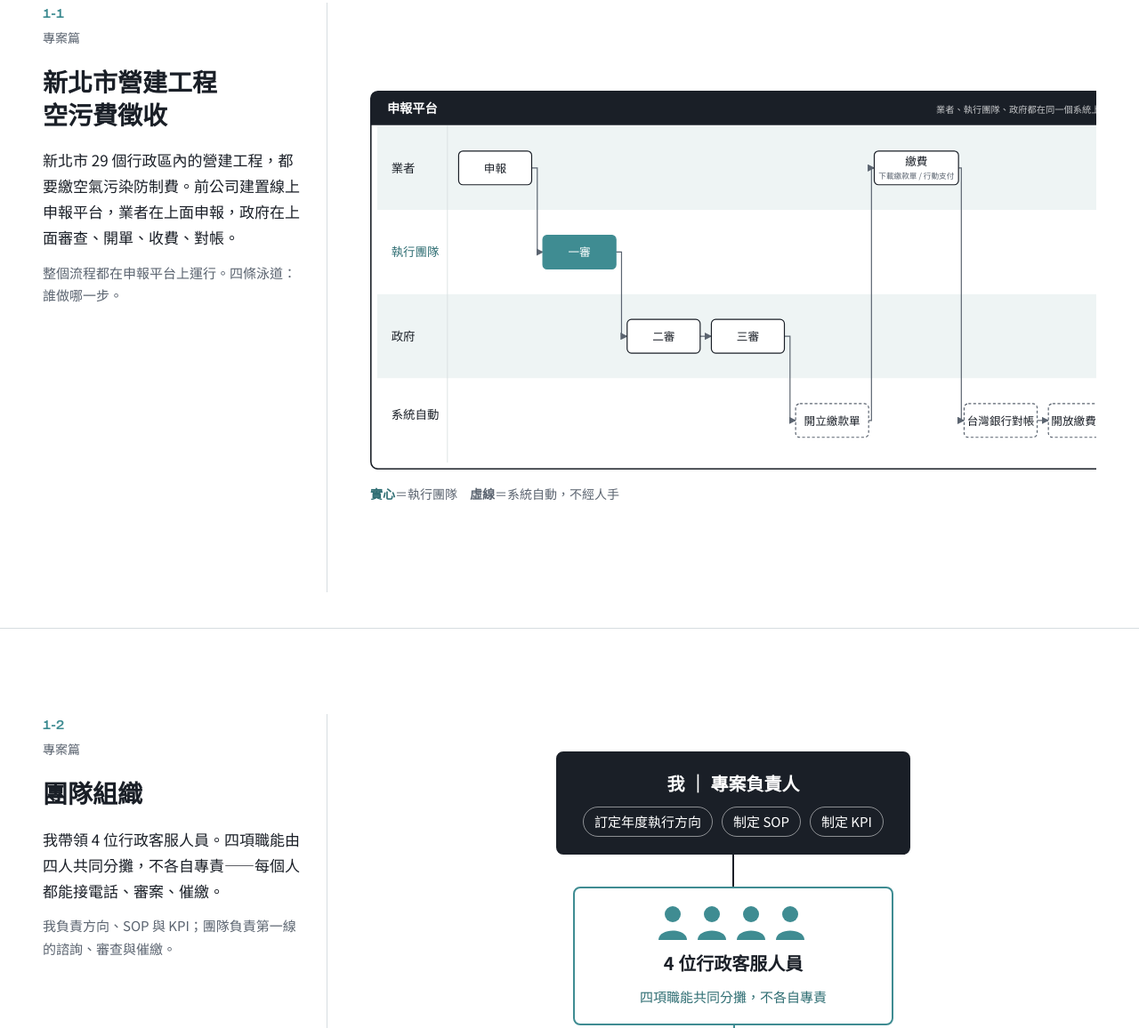
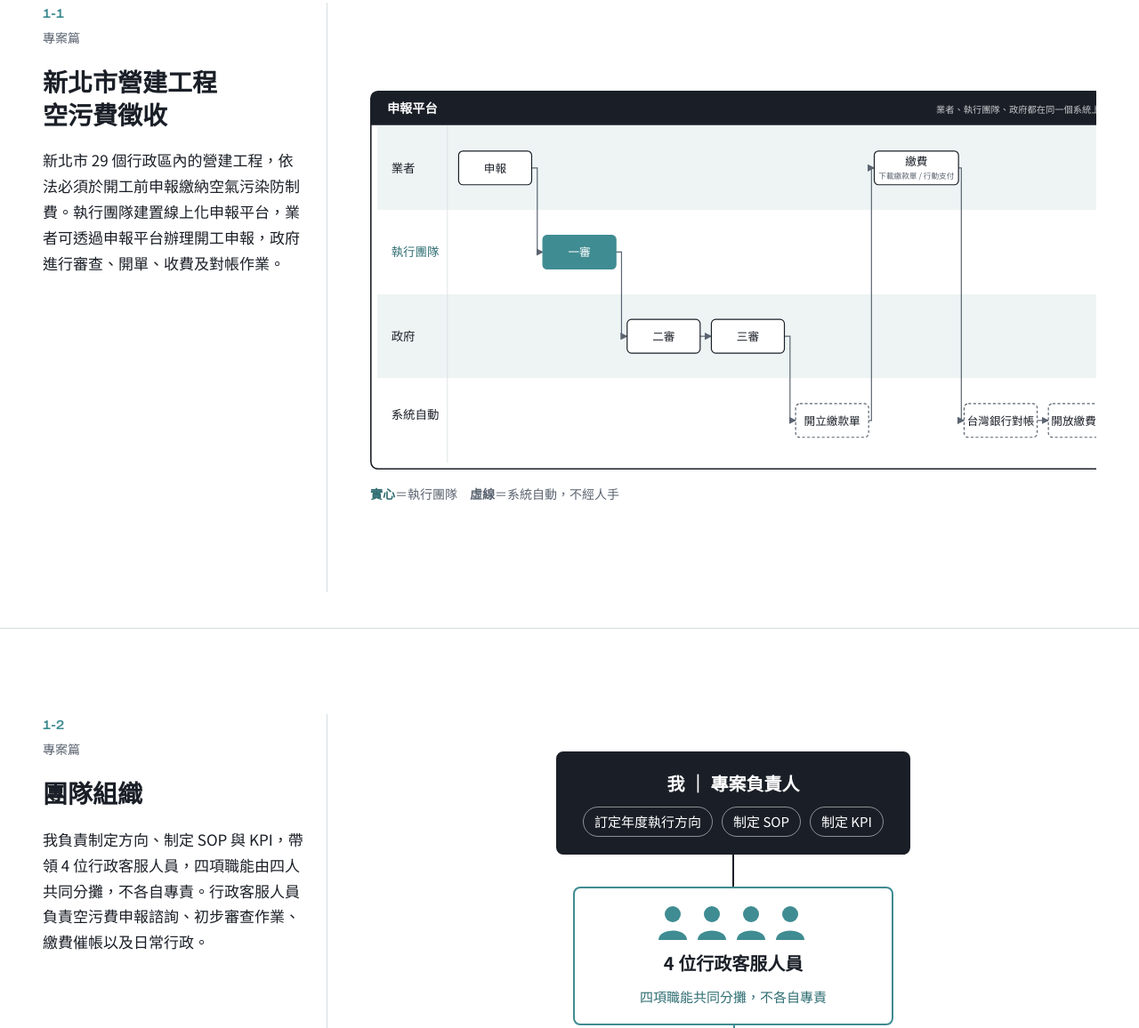
Before and after one commit to tpma1205/interview-presentation, a website with bundled scripts: page index.html in a window 1280 px wide. Shown: the part 93-1249 px from the top of the page at 89% size. Built offline with nearby package versions, Linux system fonts and the light colour scheme.

Commit message:
Revise rail copy for 1-1, 1-2, 1-3, 2-1
Co-Authored-By: Claude Opus 5 <noreply@anthropic.com>

```diff
--- a/index.html
+++ b/index.html
@@ -39,8 +39,7 @@
       <p class="rail-code">1-1</p>
       <p class="rail-chapter">專案篇</p>
       <h2 class="rail-title">新北市營建工程<br />空污費徵收</h2>
-      <p class="rail-lead">新北市 29 個行政區內的營建工程，都要繳空氣污染防制費。前公司建置線上申報平台，業者在上面申報，政府在上面審查、開單、收費、對帳。</p>
-      <p class="rail-note">整個流程都在申報平台上運行。四條泳道：誰做哪一步。</p>
+      <p class="rail-lead">新北市 29 個行政區內的營建工程，依法必須於開工前申報繳納空氣污染防制費。執行團隊建置線上化申報平台，業者可透過申報平台辦理開工申報，政府進行審查、開單、收費及對帳作業。</p>
     </aside>
     <div class="stage">
       <div class="scroll-x">
@@ -100,8 +99,7 @@
       <p class="rail-code">1-2</p>
       <p class="rail-chapter">專案篇</p>
       <h2 class="rail-title">團隊組織</h2>
-      <p class="rail-lead">我帶領 4 位行政客服人員。四項職能由四人共同分攤，不各自專責——每個人都能接電話、審案、催繳。</p>
-      <p class="rail-note">我負責方向、SOP 與 KPI；團隊負責第一線的諮詢、審查與催繳。</p>
+      <p class="rail-lead">我負責制定方向、制定 SOP 與 KPI，帶領 4 位行政客服人員，四項職能由四人共同分攤，不各自專責。行政客服人員負責空污費申報諮詢、初步審查作業、繳費催帳以及日常行政。</p>
     </aside>
     <div class="stage">
       <div class="org">
@@ -156,7 +154,7 @@
       <p class="rail-code">1-3</p>
       <p class="rail-chapter">專案篇</p>
       <h2 class="rail-title">我的角色</h2>
-      <p class="rail-lead">從評選得標到驗收，從使用者需求到資料庫，整個專案週期都經過我手上。</p>
+      <p class="rail-lead">我在專案中的角色，主要負責專案管理、維運申報平台、資料庫管理、法律諮詢、宣導會議以及管理團隊。</p>
     </aside>
     <div class="stage">
       <div class="roles">
@@ -228,7 +226,7 @@
         </div>
         <div>
           <dt>遇到的問題</dt>
-          <dd>約 3% 的案件逾期。把繳費日對開單日作圖，出現兩個峰：第 1 天和第 14 天——人分兩種，當天做完的，和拖到最後一天的；逾期多半來自後者。</dd>
+          <dd>歷年來逾期繳費的案件平均約有 3%。將繳費日期以柱狀圖顯示，發現呈現 M 型分布，峰值出現在繳款單開立首日以及期限最後一天。</dd>
         </div>
         <div>
           <dt>解決方案</dt>
```
